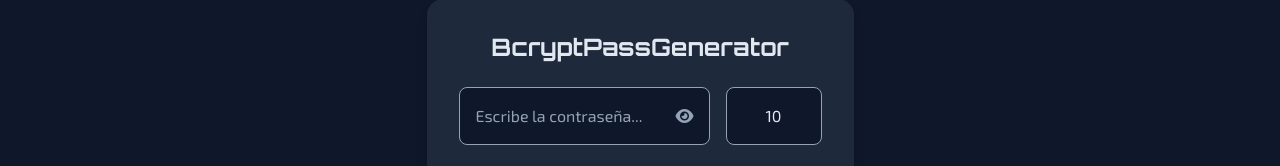
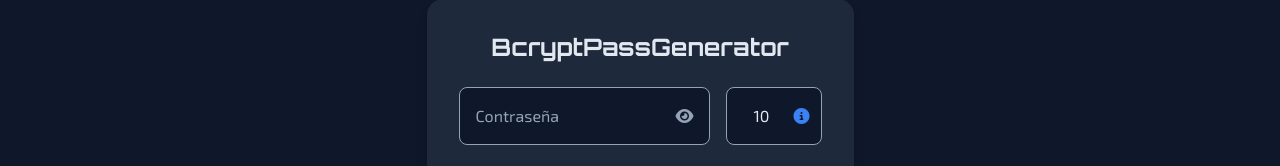
Before and after one commit to MarcoPozo/BcryptPassGenerator, a plain HTML site: page index.html in a window 1280 px wide. Shown: the part 154-320 px from the top of the page. Drawn offline with nearby package versions, Linux system fonts and the light colour scheme.

Commit message:
Se implemento elemento informativo para rounds de bcrypt

```diff
--- a/index.html
+++ b/index.html
@@ -40,7 +40,7 @@
             <input
               id="passwordInput"
               type="password"
-              placeholder="Escribe la contraseña..."
+              placeholder="Contraseña"
               class="w-full p-4 pr-14 rounded-lg bg-[var(--color-fondo)] border border-[var(--color-texto-secundario)] text-[var(--color-texto-principal)] placeholder-[var(--color-texto-secundario)] focus:outline-none focus:ring-2 focus:ring-[var(--color-primario)]" />
             <!-- Botón mostrar/ocultar contraseña -->
             <button id="togglePassword" type="button" class="absolute right-4 top-1/2 -translate-y-1/2 text-[var(--color-texto-secundario)] hover:text-[var(--color-primario)]">
@@ -49,14 +49,19 @@
           </div>
 
           <!-- Input salt rounds -->
-          <div class="w-24">
+          <div class="relative w-24">
             <input
               id="saltRoundsInput"
               type="number"
               min="4"
               max="20"
               value="10"
-              class="w-full p-4 rounded-lg bg-[var(--color-fondo)] border border-[var(--color-texto-secundario)] text-[var(--color-texto-principal)] placeholder-[var(--color-texto-secundario)] focus:outline-none focus:ring-2 focus:ring-[var(--color-primario)] text-center no-spinner" />
+              placeholder="Rounds"
+              class="w-full p-4 pr-10 rounded-lg bg-[var(--color-fondo)] border border-[var(--color-texto-secundario)] text-[var(--color-texto-principal)] placeholder-[var(--color-texto-secundario)] focus:outline-none focus:ring-2 focus:ring-[var(--color-primario)] text-center no-spinner" />
+
+            <span class="absolute right-3 top-1/2 -translate-y-1/2 text-[var(--color-primario)] cursor-pointer" title="Número de rondas bcrypt. Mientras mas alto, mas seguro, pero más lento (default 10)">
+              <i class="fa-solid fa-circle-info"></i>
+            </span>
           </div>
         </div>
 
```
